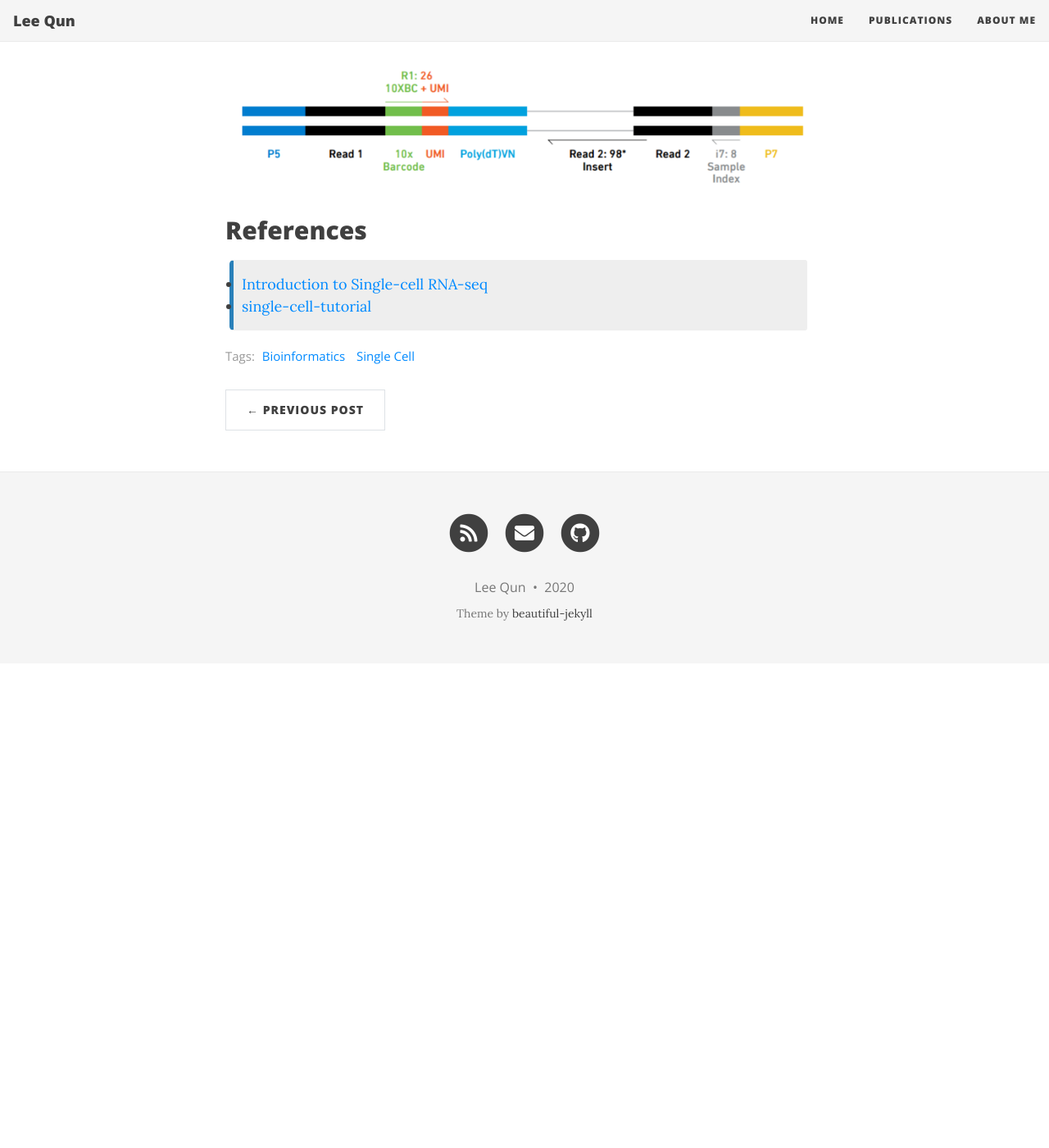
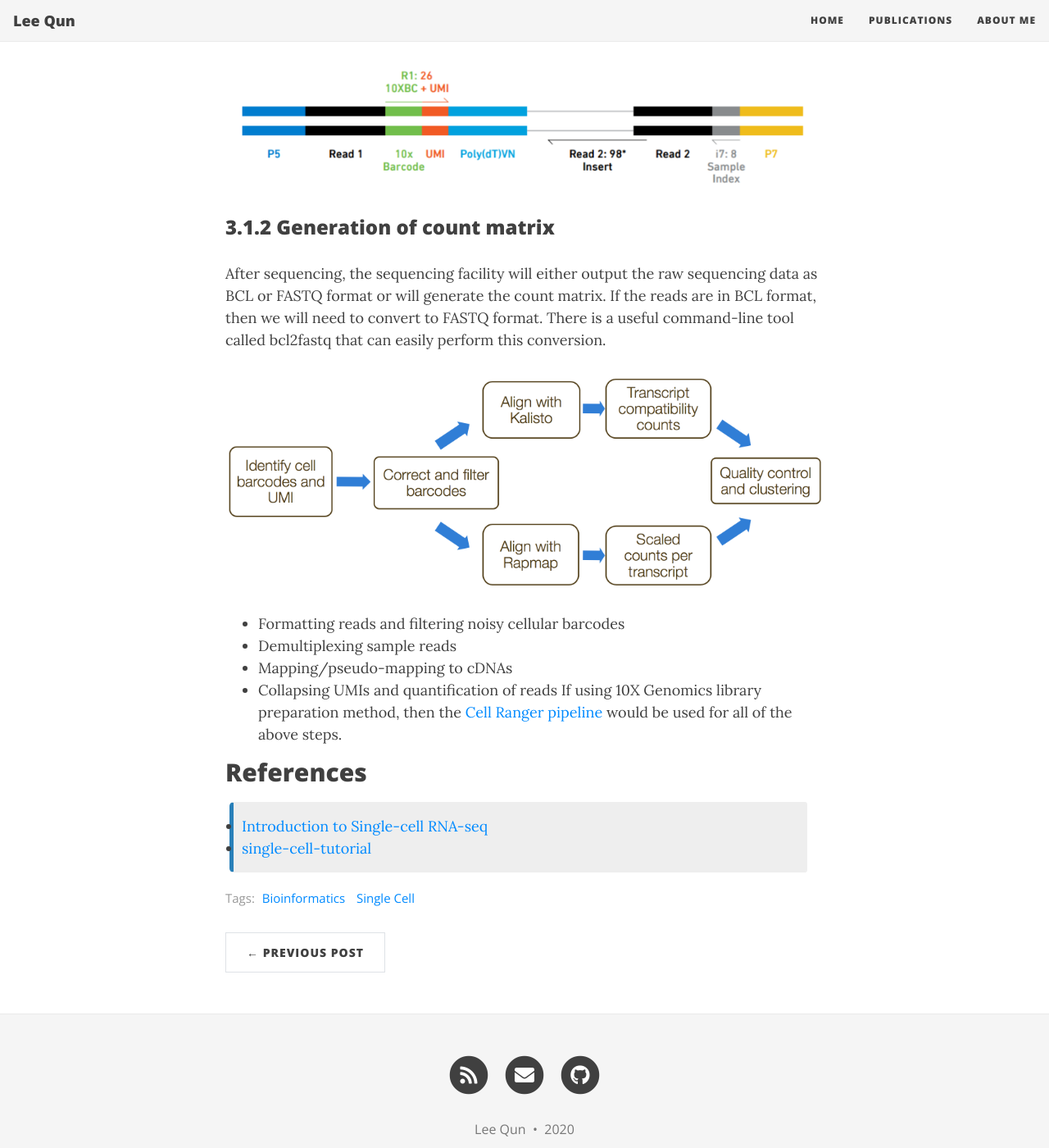
Before and after one commit to leequn/leequn.github.io, a Jekyll site: the page built from _posts/2020-06-19-SingleCell.md, in a window 1280 px wide and 1400 px high, scrolled down 4738 px. Shown: the whole window at 82% size. Built offline with Jekyll 4.4.1, drawn with Linux system fonts in a browser that asks for light colours; nearby versions of some CDN libraries; comment, search, counter and statistics services are not loaded; before the commit the page ends 5547 px from its top, so only the background shows below that.

Commit message:
Update 2020-06-19-SingleCell.md

```diff
--- a/_posts/2020-06-19-SingleCell.md
+++ b/_posts/2020-06-19-SingleCell.md
@@ -83,7 +83,16 @@
 
 ![pic5](/assets/img/scrnaseq/5.jpg)
 
+### 3.1.2 Generation of count matrix
+After sequencing, the sequencing facility will either output the raw sequencing data as BCL or FASTQ format or will generate the count matrix. If the reads are in BCL format, then we will need to convert to FASTQ format. There is a useful command-line tool called bcl2fastq that can easily perform this conversion.
 
+![pic7](/assets/img/scrnaseq/7.jpg)
+
+- Formatting reads and filtering noisy cellular barcodes
+- Demultiplexing sample reads
+- Mapping/pseudo-mapping to cDNAs
+- Collapsing UMIs and quantification of reads
+If using 10X Genomics library preparation method, then the [Cell Ranger pipeline](https://support.10xgenomics.com/single-cell-gene-expression/software/pipelines/latest/what-is-cell-ranger) would be used for all of the above steps.
 
 ## References
 
```
